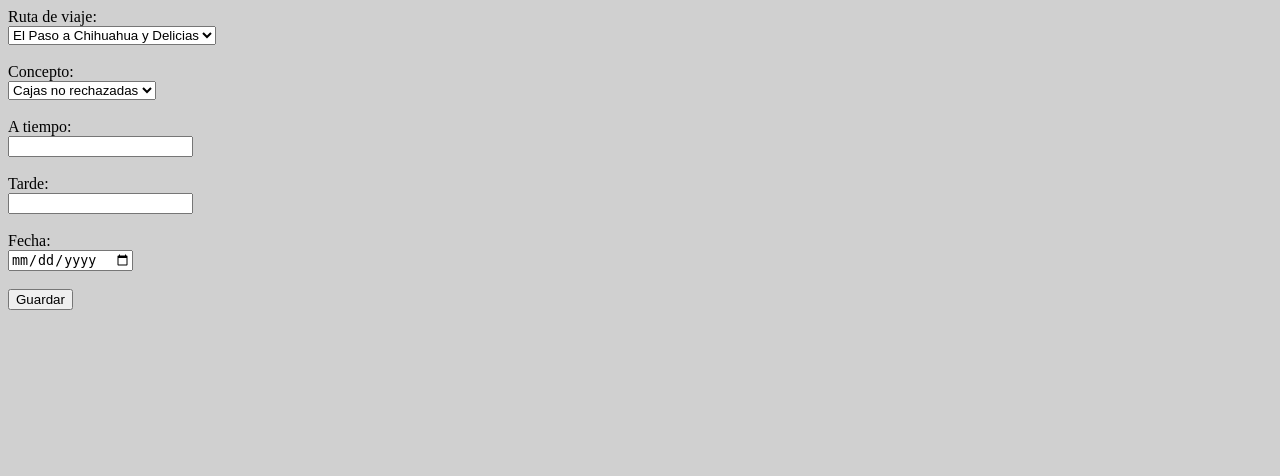
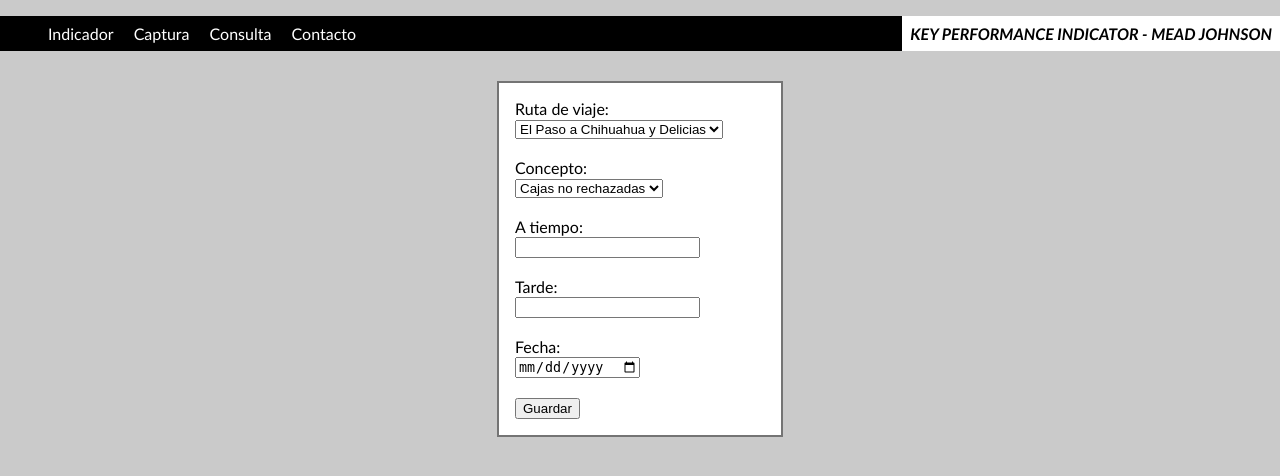
Before and after one commit to angeldino/kpimeadjohnsonmamadanojala, a PHP site: page / in a window 1280 px wide. Shown: the top 476 px of the page. Run offline with PHP 8.4, Linux system fonts and the light colour scheme.

Commit message:
Add files via upload

```diff
--- a/css/styles.css
+++ b/css/styles.css
@@ -1,7 +1,53 @@
-.body {
-    background-color: rgb(208, 208, 208);
+body {
+    margin: 0px;
+    background-color: rgb(202, 202, 202);
+    font-family: 'Gill Sans', 'Gill Sans MT', Calibri, 'Trebuchet MS', sans-serif;
 }
 
-.loginform {
+.titulo {
+    text-align: center;
+    background-color: rgb(255, 255, 255);
+    color: rgb(0, 0, 0);
+    padding: .5em;
+    font-style: italic;
+    float: right;
+    font-weight: bold;
+}
+
+.formulario {
+    width: 250px;
+    background-color: white;
+    border-style: solid;
+    border-color: rgb(116, 116, 116);
+    border-width: 2px;
+    margin-top: 30px;
+    margin-left: auto;
+    margin-right: auto;
+    padding: 1em;
+    float:inherit;
+}
+
+.formulario h1 {
+    font-size: 26px;
+}
+
+.menu {
+    background-color: #000000;
+    font-size: 16px;
+    text-decoration: none;
+}
+
+.menu li {
+    display: inline-block;
+    color: white;
+    padding: .5em;
 
 }
+
+.menu li:hover {
+    background-color: #274690;
+}
+
+.menu li:active {
+    background-color: #576CA8;
+}
--- a/includes/connection.php
+++ b/includes/connection.php
@@ -27,7 +27,7 @@
 
             catch(PDOException $e)
             {
-
+                print_r($e);
             }
 
             $pdo = null;
--- a/index.php
+++ b/index.php
@@ -10,7 +10,19 @@
     </head>
 
     <body class="body">
-        <div class="loginform">
+    <div class="body_menu">
+            <ul class="menu">
+                <a href="indicador.php"><li>Indicador</li></a>
+                <a href="index.php"><li>Captura</li></a>
+                <a href="consulta.php"><li>Consulta</li></a>
+                <a href="contacto.php"><li>Contacto</li></a>
+                <div class="titulo">
+                    KEY PERFORMANCE INDICATOR - MEAD JOHNSON
+                </div>
+            </ul>
+        </div>
+
+        <div class="formulario">
             <form action="post.php" method="POST">
                 <label for="fname">Ruta de viaje:</label><br>
                 <select name="viaje_nombre_ruta" id="viaje_nombre_ruta">
```
Also changed, not shown: consulta.php (added, +38 -0 lines), contacto.php (added, +26 -0 lines), indicador.php (added, +33 -0 lines), post.php (+4 -4 lines), 1 other file.
